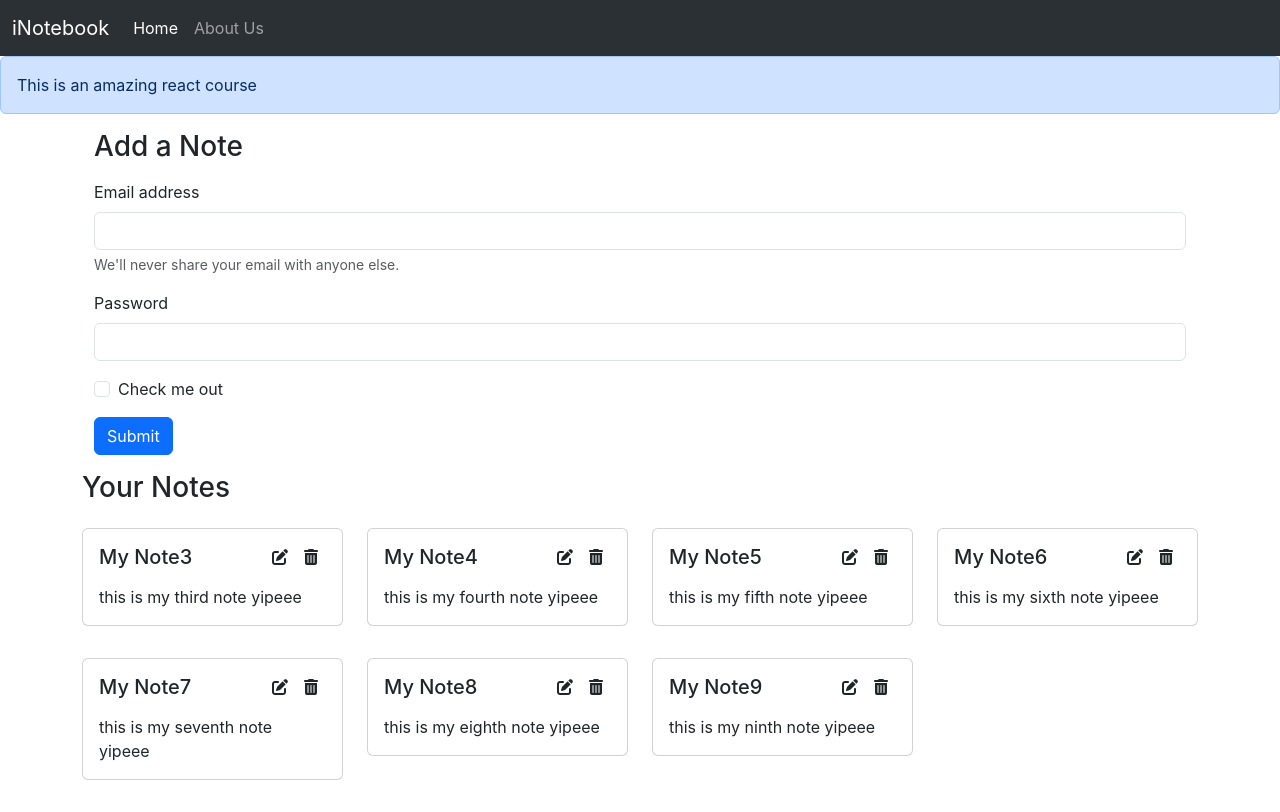
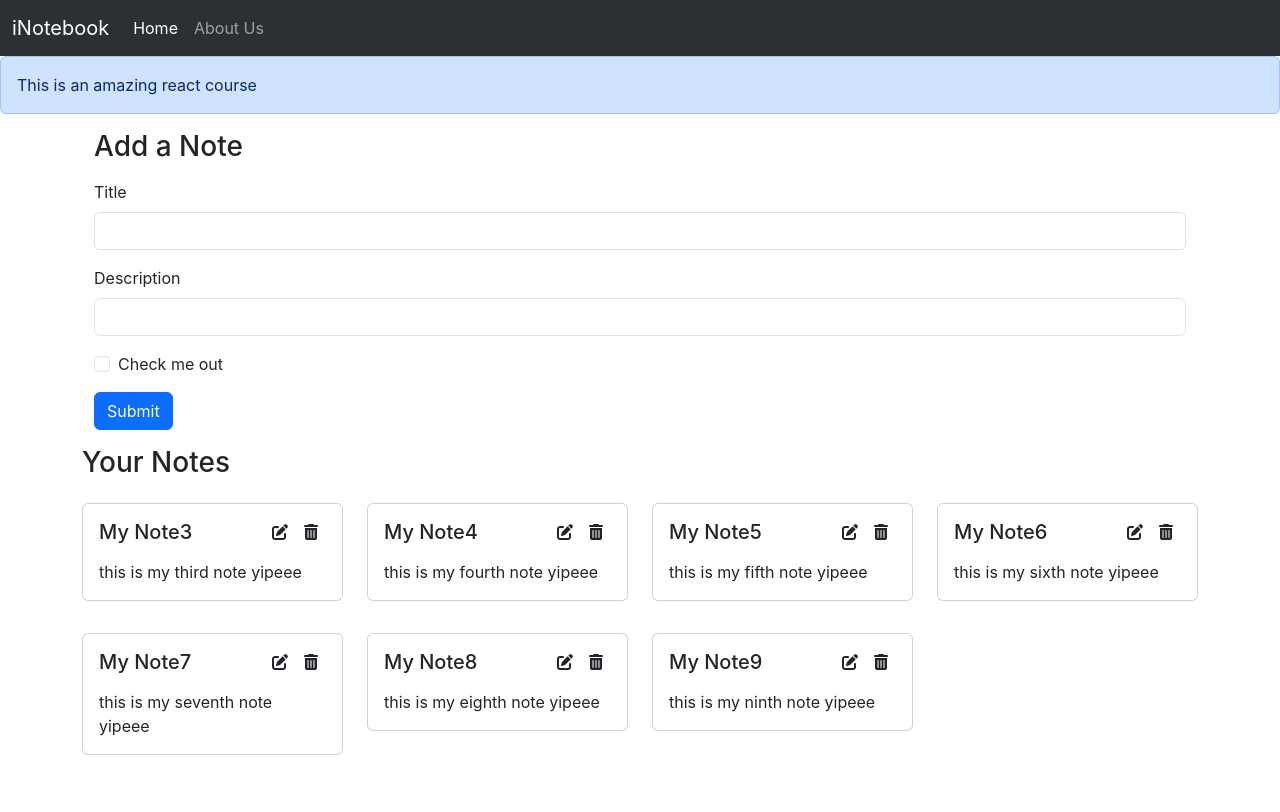
Before and after one commit to Rudraksh-Popli/iNotebook-frontend, a React (Create React App) app: page / in a window 1280 px wide. Built offline with nearby package versions, Linux system fonts and the light colour scheme.

Commit message:
Added Functionality to Create a Note on Frontend

```diff
--- /dev/null
+++ b/src/components/AddNote.js
@@ -0,0 +1,37 @@
+import React, { useContext, useState } from 'react';
+import noteContext from '../contexts/notes/noteContext';
+
+const AddNote = () => {
+    const context = useContext(noteContext);
+    const { addNote } = context;
+    const [note, setNote] = useState({ title: "", description: "", tag: "default" });
+    const handleClick = (e) => {
+        e.preventDefault();
+        addNote(note.title, note.description, note.tag);
+    };
+    const onChange = (e) => {
+        setNote({ ...note, [e.target.name]: e.target.value });
+    }
+    return (
+        <div className="container my-3">
+            <h3>Add a Note</h3>
+            <form className="my-3" action="" method="post">
+                <div className="mb-3">
+                    <label htmlFor="title" className="form-label">Title</label>
+                    <input type="text" className="form-control" id="title" name="title" aria-describedby="emailHelp" onChange={onChange} />
+                </div>
+                <div className="mb-3">
+                    <label htmlFor="description" className="form-label">Description</label>
+                    <input type="text" className="form-control" id="description" name="description" onChange={onChange} />
+                </div>
+                <div className="mb-3 form-check">
+                    <input type="checkbox" className="form-check-input" id="exampleCheck1" />
+                    <label className="form-check-label" htmlFor="exampleCheck1">Check me out</label>
+                </div>
+                <button type="submit" className="btn btn-primary" onClick={handleClick}>Submit</button>
+            </form>
+        </div>
+    )
+};
+
+export default AddNote;
--- a/src/components/Alert.js
+++ b/src/components/Alert.js
@@ -2,7 +2,7 @@
 
 const Alert = (props) => {
     return (
-        <div class="alert alert-primary" role="alert">
+        <div className="alert alert-primary" role="alert">
             {props.message}
         </div>
     )
--- a/src/components/Home.js
+++ b/src/components/Home.js
@@ -3,28 +3,9 @@
 
 const Home = () => {
     return (
-        <>
-            <div className="container my-3">
-                <h3>Add a Note</h3>
-                <form className="my-3" action="" method="post">
-                    <div className="mb-3">
-                        <label htmlFor="exampleInputEmail1" className="form-label">Email address</label>
-                        <input type="email" className="form-control" id="exampleInputEmail1" aria-describedby="emailHelp" />
-                        <div id="emailHelp" className="form-text">We'll never share your email with anyone else.</div>
-                    </div>
-                    <div className="mb-3">
-                        <label htmlFor="exampleInputPassword1" className="form-label">Password</label>
-                        <input type="password" className="form-control" id="exampleInputPassword1" />
-                    </div>
-                    <div className="mb-3 form-check">
-                        <input type="checkbox" className="form-check-input" id="exampleCheck1" />
-                        <label className="form-check-label" htmlFor="exampleCheck1">Check me out</label>
-                    </div>
-                    <button type="submit" className="btn btn-primary">Submit</button>
-                </form>
-            </div>
+        <div>
             <Notes />
-        </>
+        </div>
     )
 };
 
--- a/src/components/Navbar.js
+++ b/src/components/Navbar.js
@@ -20,10 +20,6 @@
                             <Link to="/about" end="true" className={`nav-link${location.pathname === "/about" ? " active" : ""}`}>About Us</Link>
                         </li>
                     </ul>
-                    {/* <form className="d-flex" role="search">
-                        <input className="form-control me-2" type="search" placeholder="Search" aria-label="Search" />
-                        <button className="btn btn-outline-success" type="submit">Search</button>
-                    </form> */}
                 </div>
             </div>
         </nav>
--- a/src/components/Notes.js
+++ b/src/components/Notes.js
@@ -1,17 +1,21 @@
 import React, { useContext } from 'react';
 import noteContext from '../contexts/notes/noteContext';
 import NoteItem from './NoteItem';
+import AddNote from './AddNote';
 
 const Notes = () => {
     const context = useContext(noteContext);
-    const { notes, setNotes } = context;
+    const { notes } = context;
     return (
+        <>
+            <AddNote />
             <div className="row my-3">
                 <h3>Your Notes</h3>
                 {notes.map((note) => {
                     return <NoteItem key={note._id} note={note} />;
                 })}
             </div>
+        </>
     )
 };
 
--- a/src/contexts/notes/NoteState.js
+++ b/src/contexts/notes/NoteState.js
@@ -68,8 +68,29 @@
         }
     ];
     const [notes, setNotes] = useState(notesIntitial);
+    // Add a Note
+    const addNote = (title, description, tag) => {
+        const note = {
+            "_id": "6a3bcd4e6b06096e35b4a876",
+            "user": "6a3a5f1c0ae3ad5110d98c48",
+            "title": title,
+            "description": description,
+            "tag": tag,
+            "date": "2026-06-24T12:23:43.383Z",
+            "__v": 0
+        };
+        setNotes(notes.concat(note));
+    };
+    // Delete a Note
+    const deleteNote = () => {
+
+    };
+    // Edit a Note
+    const editNote = () => {
+
+    };
     return (
-        <NoteContext.Provider value={{ notes, setNotes }}>
+        <NoteContext.Provider value={{ notes, addNote, deleteNote, editNote }}>
             {props.children}
         </NoteContext.Provider>
     )
```
Lines whose indentation alone changed are shown as unchanged.
